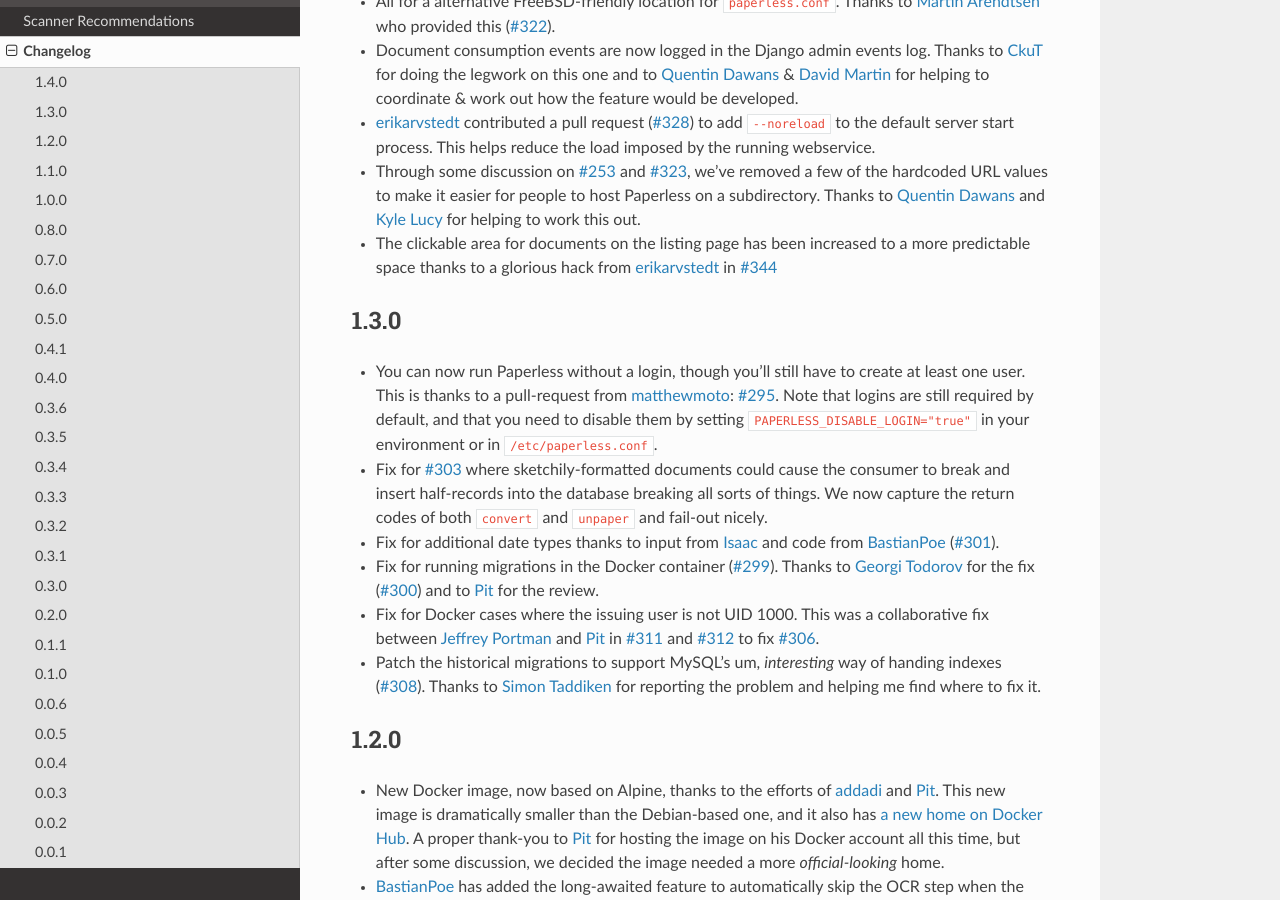
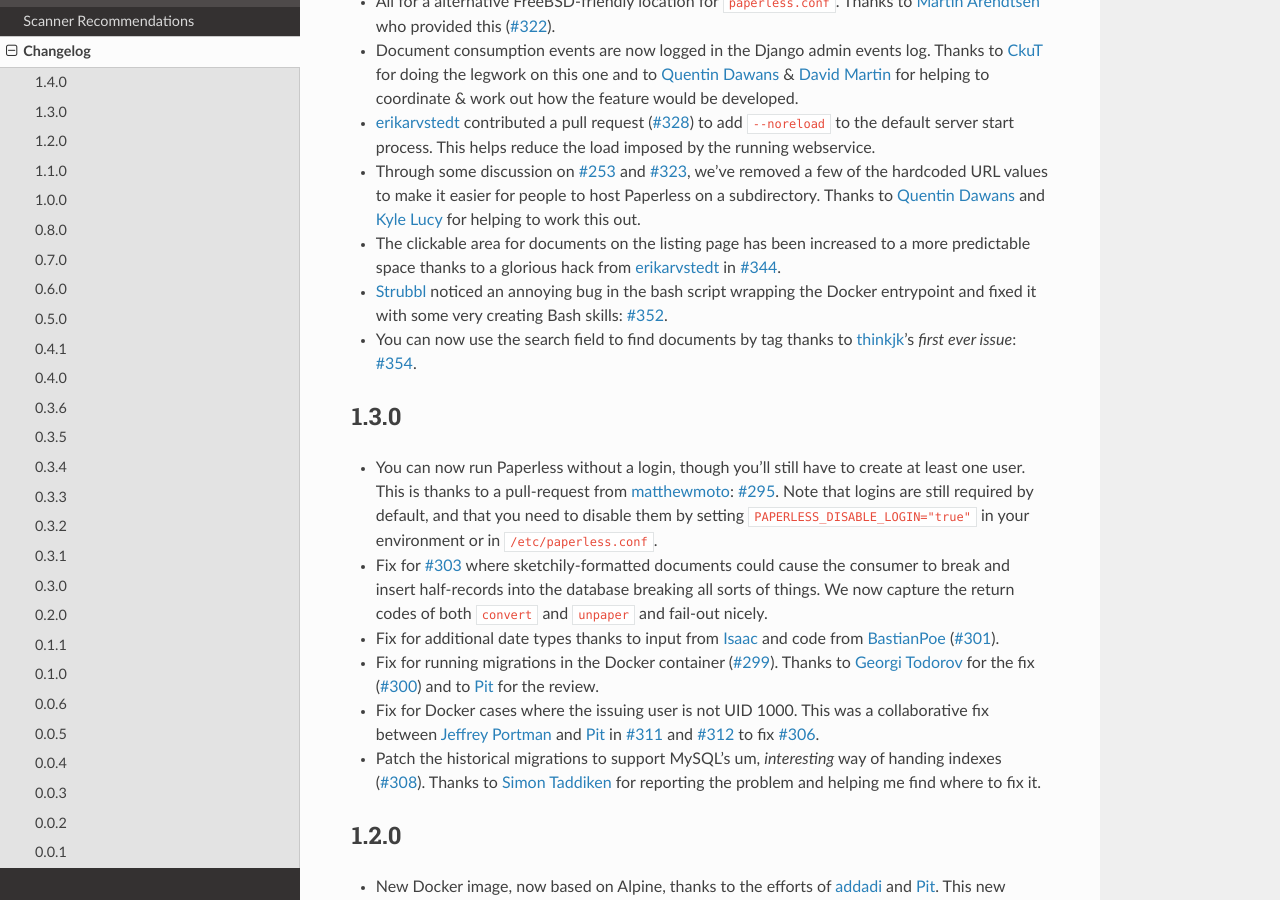
Before and after one commit to repoRangee/Large-scale, a Sphinx documentation site: the page built from docs/changelog.rst, in a window 1280 px wide and 900 px high, scrolled down 398 px. Built offline with Sphinx 7.4.7 and the Read the Docs theme 2.0.0, drawn with Linux system fonts in a browser that asks for light colours; formulas are drawn with MathJax 3.

Commit message:
Add notes for #352 and #354

```diff
--- a/docs/changelog.rst
+++ b/docs/changelog.rst
@@ -27,7 +27,12 @@ Changelog
   subdirectory.  Thanks to `Quentin Dawans`_ and `Kyle Lucy`_ for helping to
   work this out.
 * The clickable area for documents on the listing page has been increased to a
-  more predictable space thanks to a glorious hack from `erikarvstedt`_ in `#344`_
+  more predictable space thanks to a glorious hack from `erikarvstedt`_ in
+  `#344`_.
+* `Strubbl`_ noticed an annoying bug in the bash script wrapping the Docker
+  entrypoint and fixed it with some very creating Bash skills: `#352`_.
+* You can now use the search field to find documents by tag thanks to
+  `thinkjk`_'s *first ever issue*: `#354`_.
 
 1.3.0
 =====
@@ -389,6 +394,7 @@ Changelog
 .. _Martin Arendtsen: https://github.com/Arendtsen
 .. _erikarvstedt: https://github.com/erikarvstedt
 .. _Kyle Lucy: https://github.com/kmlucy
+.. _thinkjk: https://github.com/thinkjk
 
 .. _#20: https://github.com/danielquinn/paperless/issues/20
 .. _#44: https://github.com/danielquinn/paperless/issues/44
@@ -456,6 +462,8 @@ Changelog
 .. _#253: https://github.com/danielquinn/paperless/issues/253
 .. _#323: https://github.com/danielquinn/paperless/issues/323
 .. _#344: https://github.com/danielquinn/paperless/pull/344
+.. _#352: https://github.com/danielquinn/paperless/pull/352
+.. _#354: https://github.com/danielquinn/paperless/issues/354
 
 .. _pipenv: https://docs.pipenv.org/
 .. _a new home on Docker Hub: https://hub.docker.com/r/danielquinn/paperless/
```
